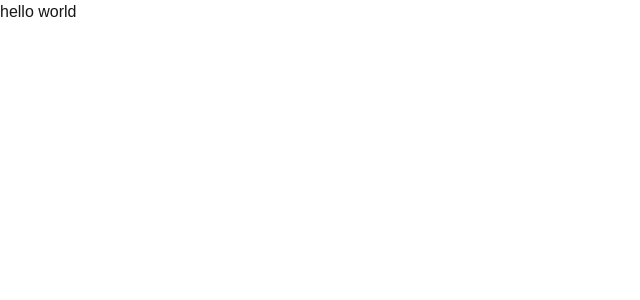
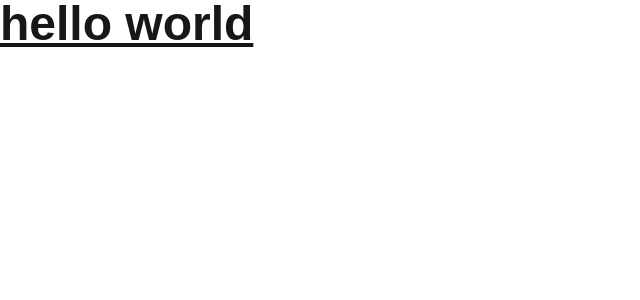
Before and after one commit to shefayetnayon-dev/myprotfoliodemo, a Next.js app: page / in a window 1280 px wide. Shown: the top 300 px of the page, without its empty margins (0-640 px from the left). Built offline with nearby package versions, Linux system fonts and the light colour scheme.

Commit message:
new update

```diff
--- a/app/page.tsx
+++ b/app/page.tsx
@@ -3,7 +3,7 @@
 export default function Home() {
   return (
     <div className="">
-      <h1>hello world</h1>
+      <h1 className="text-5xl font-bold underline">hello world</h1>
     </div>
   );
 }
```
